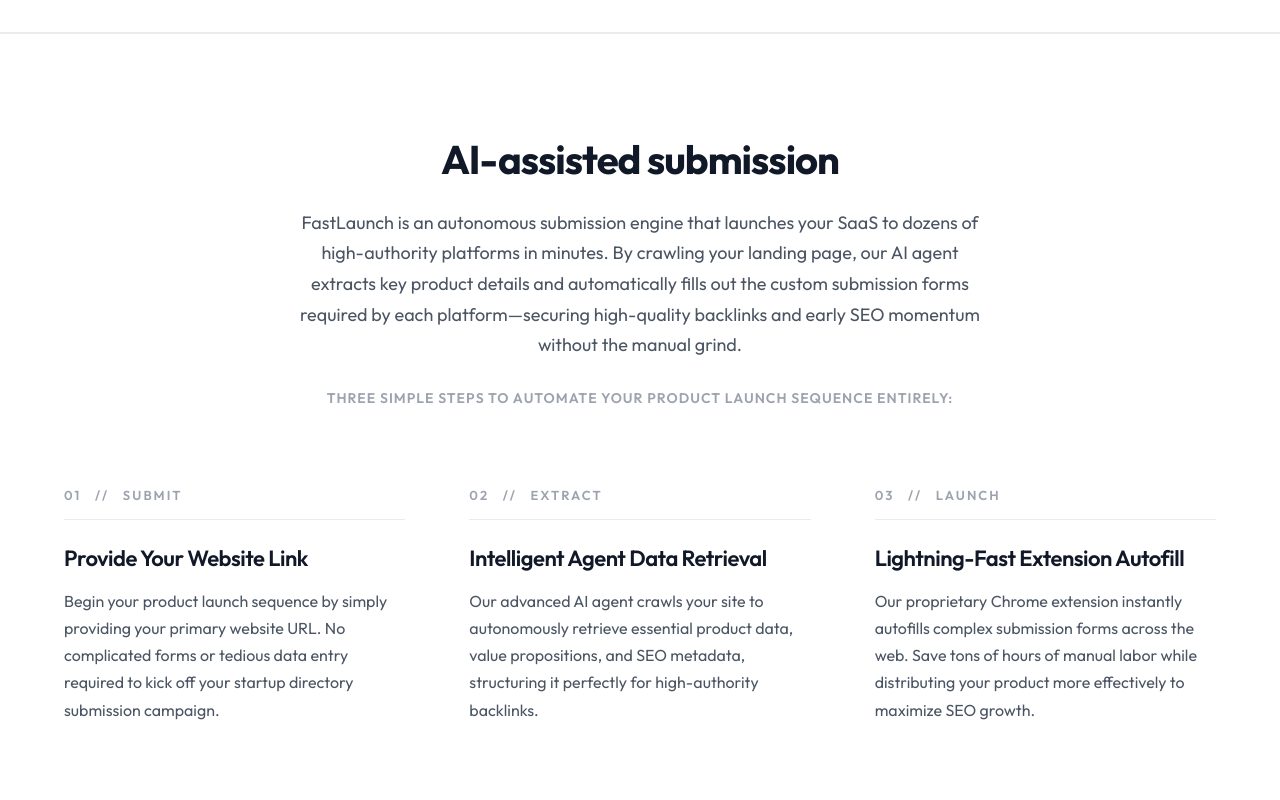
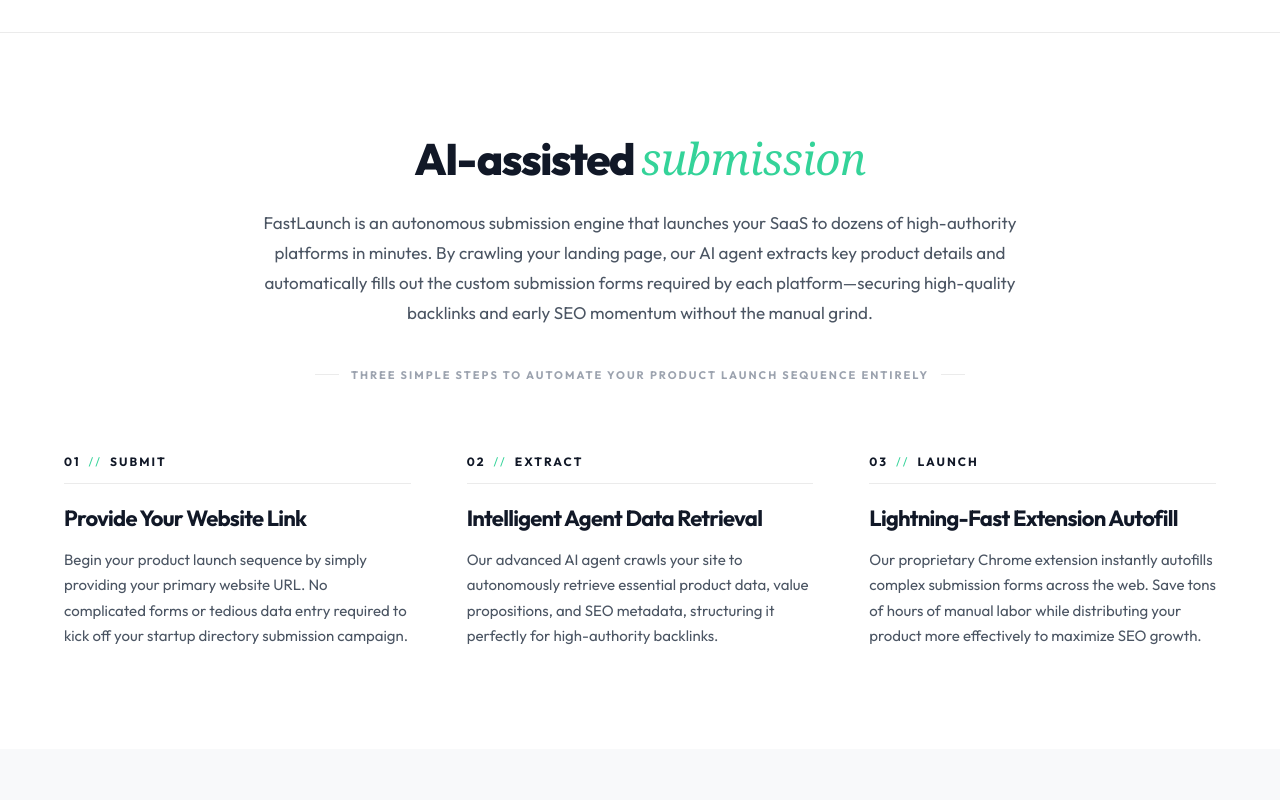
Before and after one commit to kingofalldevs/indented-app, a Next.js app: page / in a window 1280 px wide. Shown: the part 1900-2700 px from the top of the page. Built offline with nearby package versions, Linux system fonts and the light colour scheme; a web font is replaced by a local one.

Commit message:
style: upgrade features section with premium typography and editorial styling

```diff
--- a/src/app/globals.css
+++ b/src/app/globals.css
@@ -1259,3 +1259,124 @@ a {
 .social-link:hover {
   color: var(--fg-primary);
 }
+
+/* AI-Assisted Submission Features Section */
+.features-section {
+  background-color: var(--bg-primary);
+  padding: 100px 0;
+}
+
+.features-header {
+  text-align: center;
+  max-width: 800px;
+  margin: 0 auto;
+}
+
+.features-heading {
+  font-family: var(--font-sans);
+  font-size: 44px;
+  font-weight: 800;
+  letter-spacing: -1.5px;
+  margin-bottom: 24px;
+  line-height: 1.15;
+  color: var(--fg-primary);
+}
+
+.features-heading span {
+  font-family: var(--font-serif);
+  font-style: italic;
+  font-weight: 500;
+  color: #34d399; /* Mint / Emerald accent */
+  letter-spacing: -0.5px;
+}
+
+.features-description {
+  font-family: var(--font-sans);
+  font-size: 17px;
+  color: var(--fg-secondary);
+  line-height: 1.75;
+  margin-bottom: 32px;
+}
+
+.features-subcaption {
+  display: inline-flex;
+  align-items: center;
+  gap: 12px;
+  font-size: 11px;
+  font-weight: 700;
+  text-transform: uppercase;
+  letter-spacing: 2px;
+  color: var(--fg-muted);
+  margin-bottom: 72px;
+}
+
+.features-subcaption::before,
+.features-subcaption::after {
+  content: '';
+  display: inline-block;
+  width: 24px;
+  height: 1px;
+  background-color: var(--border-light);
+}
+
+.features-grid {
+  display: grid;
+  grid-template-columns: repeat(auto-fit, minmax(280px, 1fr));
+  gap: 56px;
+  text-align: left;
+}
+
+.feature-step-card {
+  display: flex;
+  flex-direction: column;
+}
+
+.feature-step-num {
+  font-size: 12px;
+  font-weight: 700;
+  letter-spacing: 2px;
+  text-transform: uppercase;
+  color: var(--fg-primary);
+  margin-bottom: 20px;
+  display: flex;
+  align-items: center;
+  gap: 8px;
+  border-bottom: 1px solid var(--border-light);
+  padding-bottom: 14px;
+  width: 100%;
+}
+
+.feature-step-num span {
+  color: #34d399;
+  font-weight: 400;
+}
+
+.feature-step-title {
+  font-size: 22px;
+  font-weight: 700;
+  margin-bottom: 14px;
+  color: var(--fg-primary);
+  letter-spacing: -0.75px;
+  line-height: 1.3;
+}
+
+.feature-step-desc {
+  font-size: 15px;
+  color: var(--fg-secondary);
+  line-height: 1.7;
+}
+
+@media (max-width: 768px) {
+  .features-heading {
+    font-size: 34px;
+    letter-spacing: -1px;
+  }
+
+  .features-subcaption {
+    margin-bottom: 48px;
+  }
+
+  .features-grid {
+    gap: 40px;
+  }
+}
--- a/src/app/page.tsx
+++ b/src/app/page.tsx
@@ -214,42 +214,39 @@ export default function Home() {
       </section>
 
       {/* Value Propositions / Features Section */}
-      <section className="faq" style={{ backgroundColor: "var(--bg-primary)", padding: "100px 0" }} id="features">
-        <div className="container" style={{ textAlign: "center" }}>
-          <h2 style={{ fontSize: "40px", fontWeight: "700", letterSpacing: "-1px", marginBottom: "24px" }}>AI-assisted submission</h2>
-          <p style={{ fontSize: "18px", color: "var(--fg-secondary)", maxWidth: "700px", margin: "0 auto 28px auto", lineHeight: "1.7" }}>
-            FastLaunch is an autonomous submission engine that launches your SaaS to dozens of high-authority platforms in minutes. By crawling your landing page, our AI agent extracts key product details and automatically fills out the custom submission forms required by each platform—securing high-quality backlinks and early SEO momentum without the manual grind.
-          </p>
-          <p style={{ fontSize: "14px", color: "var(--fg-muted)", fontWeight: "600", textTransform: "uppercase", letterSpacing: "1px", margin: "0 auto 80px auto" }}>
-            Three simple steps to automate your product launch sequence entirely:
-          </p>
+      <section className="features-section" id="features">
+        <div className="container">
+          <div className="features-header">
+            <h2 className="features-heading">AI-assisted <span>submission</span></h2>
+            <p className="features-description">
+              FastLaunch is an autonomous submission engine that launches your SaaS to dozens of high-authority platforms in minutes. By crawling your landing page, our AI agent extracts key product details and automatically fills out the custom submission forms required by each platform—securing high-quality backlinks and early SEO momentum without the manual grind.
+            </p>
+            <div className="features-subcaption">
+              Three simple steps to automate your product launch sequence entirely
+            </div>
+          </div>
 
-          <div style={{
-            display: "grid",
-            gridTemplateColumns: "repeat(auto-fit, minmax(280px, 1fr))",
-            gap: "64px",
-            textAlign: "left"
-          }}>
-            <div style={{ display: "flex", flexDirection: "column" }}>
-              <span style={{ fontSize: "13px", fontWeight: "600", letterSpacing: "2px", textTransform: "uppercase", color: "var(--fg-muted)", marginBottom: "24px", borderBottom: "1px solid var(--border-light)", paddingBottom: "16px" }}>01 &nbsp; // &nbsp; Submit</span>
-              <h3 style={{ fontSize: "22px", fontWeight: "600", marginBottom: "16px", color: "var(--fg-primary)", letterSpacing: "-0.5px" }}>Provide Your Website Link</h3>
-              <p style={{ fontSize: "16px", color: "var(--fg-secondary)", lineHeight: "1.7" }}>
+          <div className="features-grid">
+            <div className="feature-step-card">
+              <span className="feature-step-num">01 <span>//</span> Submit</span>
+              <h3 className="feature-step-title">Provide Your Website Link</h3>
+              <p className="feature-step-desc">
                 Begin your product launch sequence by simply providing your primary website URL. No complicated forms or tedious data entry required to kick off your startup directory submission campaign.
               </p>
             </div>
 
-            <div style={{ display: "flex", flexDirection: "column" }}>
-              <span style={{ fontSize: "13px", fontWeight: "600", letterSpacing: "2px", textTransform: "uppercase", color: "var(--fg-muted)", marginBottom: "24px", borderBottom: "1px solid var(--border-light)", paddingBottom: "16px" }}>02 &nbsp; // &nbsp; Extract</span>
-              <h3 style={{ fontSize: "22px", fontWeight: "600", marginBottom: "16px", color: "var(--fg-primary)", letterSpacing: "-0.5px" }}>Intelligent Agent Data Retrieval</h3>
-              <p style={{ fontSize: "16px", color: "var(--fg-secondary)", lineHeight: "1.7" }}>
+            <div className="feature-step-card">
+              <span className="feature-step-num">02 <span>//</span> Extract</span>
+              <h3 className="feature-step-title">Intelligent Agent Data Retrieval</h3>
+              <p className="feature-step-desc">
                 Our advanced AI agent crawls your site to autonomously retrieve essential product data, value propositions, and SEO metadata, structuring it perfectly for high-authority backlinks.
               </p>
             </div>
 
-            <div style={{ display: "flex", flexDirection: "column" }}>
-              <span style={{ fontSize: "13px", fontWeight: "600", letterSpacing: "2px", textTransform: "uppercase", color: "var(--fg-muted)", marginBottom: "24px", borderBottom: "1px solid var(--border-light)", paddingBottom: "16px" }}>03 &nbsp; // &nbsp; Launch</span>
-              <h3 style={{ fontSize: "22px", fontWeight: "600", marginBottom: "16px", color: "var(--fg-primary)", letterSpacing: "-0.5px" }}>Lightning-Fast Extension Autofill</h3>
-              <p style={{ fontSize: "16px", color: "var(--fg-secondary)", lineHeight: "1.7" }}>
+            <div className="feature-step-card">
+              <span className="feature-step-num">03 <span>//</span> Launch</span>
+              <h3 className="feature-step-title">Lightning-Fast Extension Autofill</h3>
+              <p className="feature-step-desc">
                 Our proprietary Chrome extension instantly autofills complex submission forms across the web. Save tons of hours of manual labor while distributing your product more effectively to maximize SEO growth.
               </p>
             </div>
```
